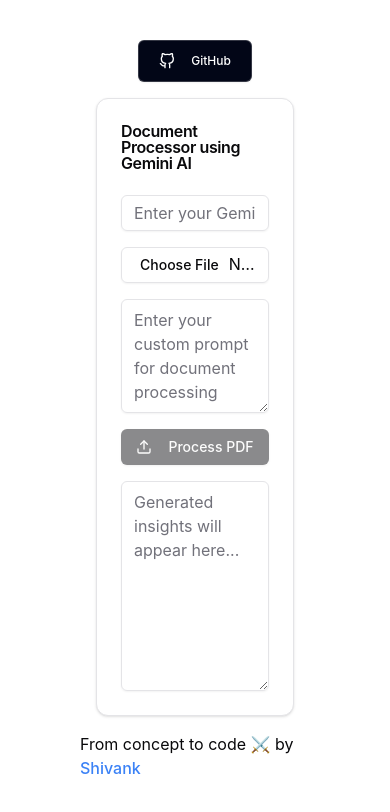
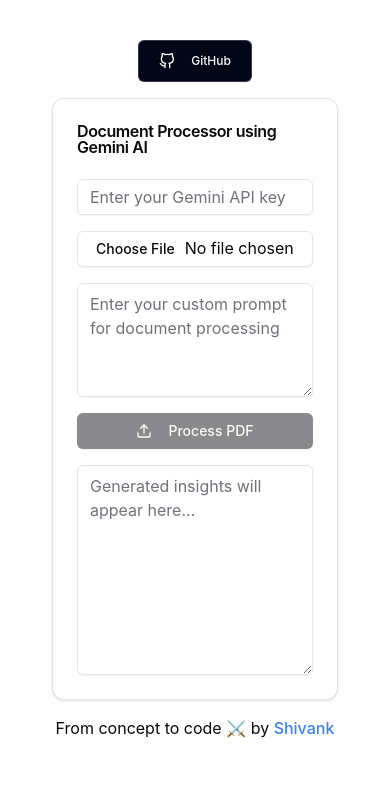
Before and after one commit to shivankkunwar/Gemini-Document-processor, a React (Vite) app: page / in a window 390 px wide. Shown: the top 812 px of the page. Built offline with nearby package versions, Linux system fonts and the light colour scheme.

Commit message:
mobile UI minor fix

```diff
--- a/src/App.tsx
+++ b/src/App.tsx
@@ -76,7 +76,7 @@
   };
 
   return (
-    <div className="flex flex-col h-screen w-screen px-20 py-10 items-center">
+    <div className="flex flex-col h-screen w-screen px-9 md:px-20 py-10 items-center">
       <Button
         variant="outline"
         size="sm"
```
